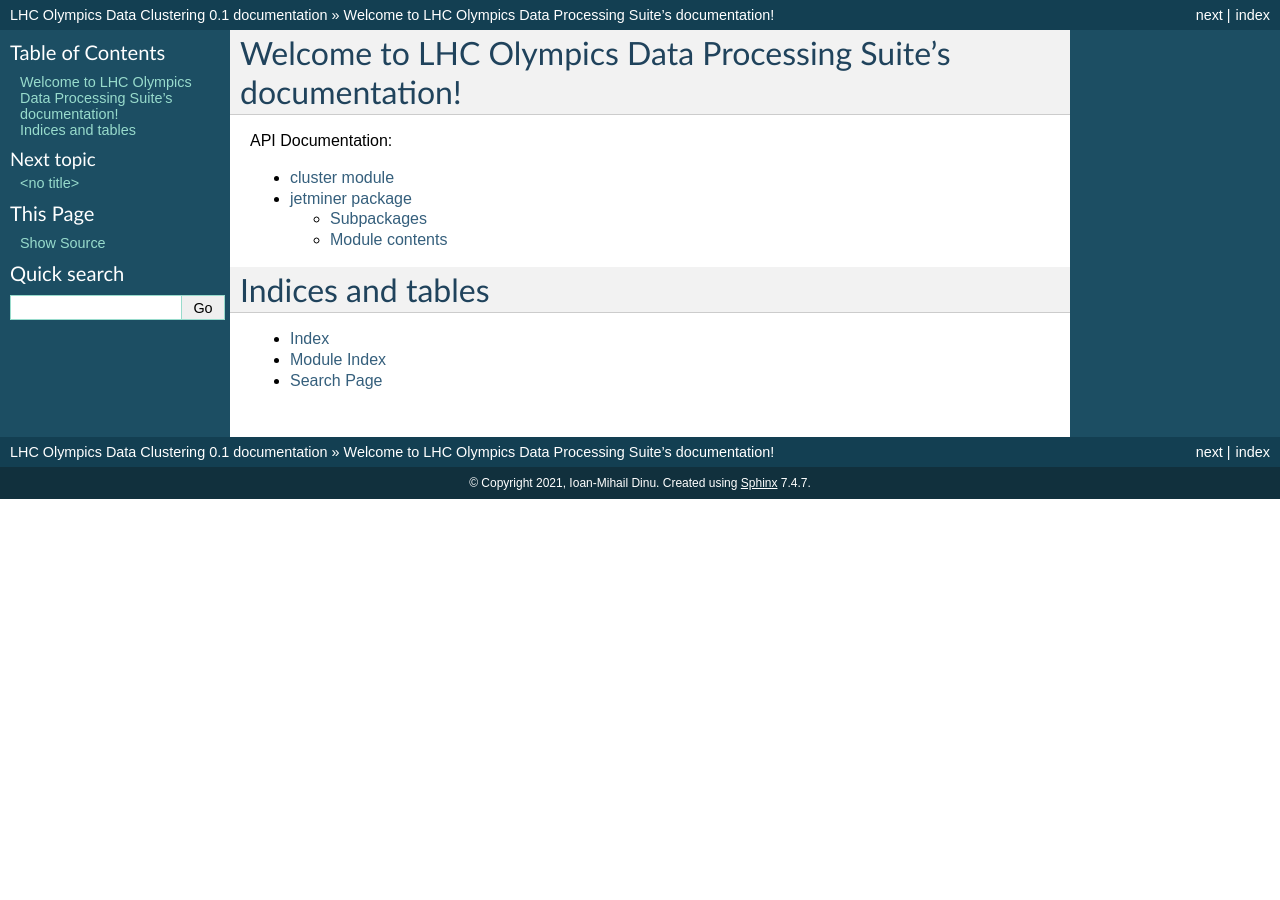
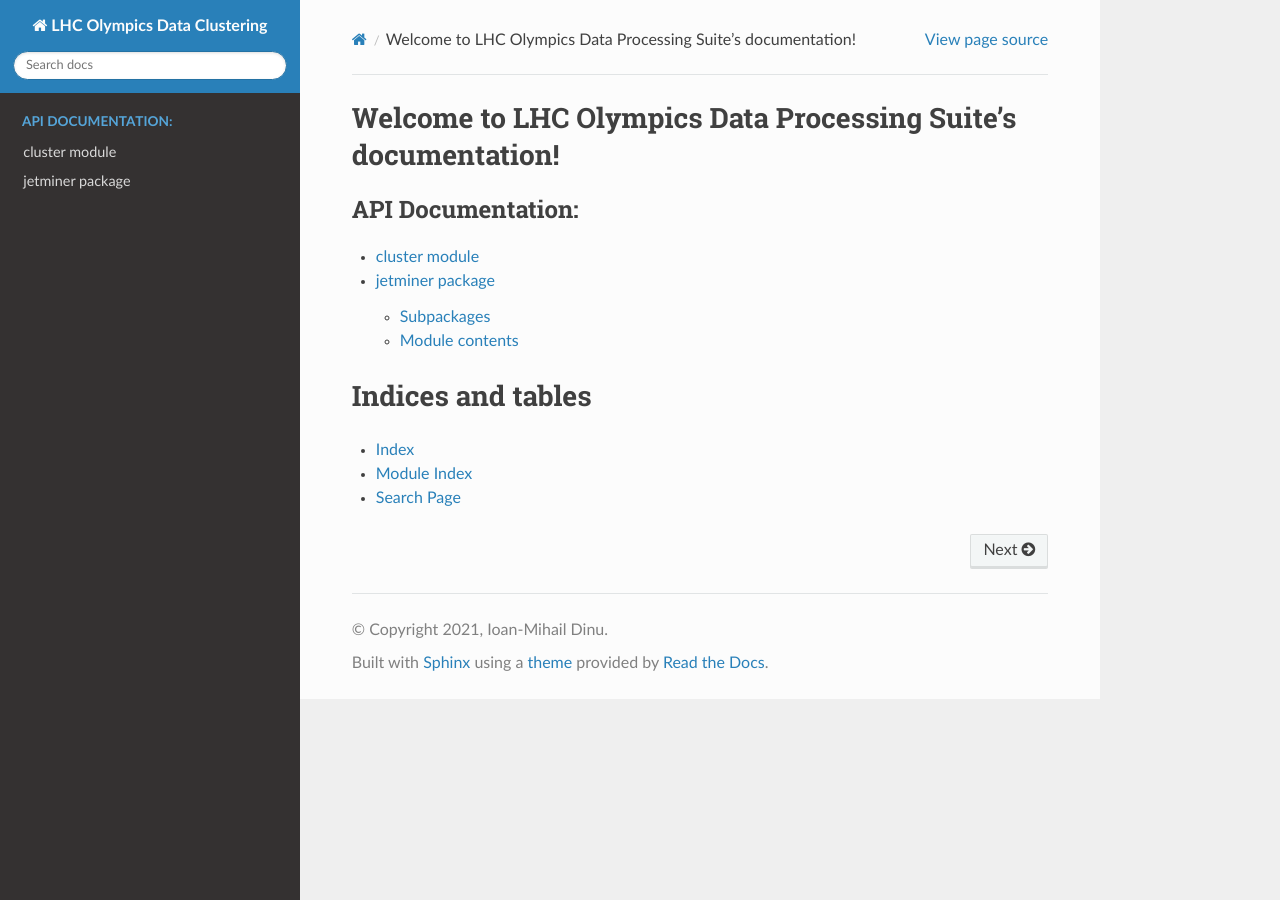
Before and after one commit to imdinu/clustering-lhco, a Sphinx documentation site: the page built from docs/source/index.rst, in a window 1280 px wide. Built offline with Sphinx 7.4.7 and the Read the Docs theme 2.0.0, drawn with Linux system fonts in a browser that asks for light colours.

Commit message:
Changed docs theme

```diff
--- a/docs/source/conf.py
+++ b/docs/source/conf.py
@@ -46,7 +46,7 @@ exclude_patterns = ["tests/"]
 # The theme to use for HTML and HTML Help pages.  See the documentation for
 # a list of builtin themes.
 #
-html_theme = 'classic'
+html_theme = 'sphinx_rtd_theme'
 
 # Add any paths that contain custom static files (such as style sheets) here,
 # relative to this directory. They are copied after the builtin static files,
--- a/requirements.txt
+++ b/requirements.txt
@@ -7,3 +7,4 @@ tqdm==4.59.0
 myst_parser==0.15.1
 coverage==5.5
 unittest-xml-reporting==3.0.4
+sphinx-rtd-theme==0.5.2
```
Also changed, not shown: .gitlab-ci.yml.
